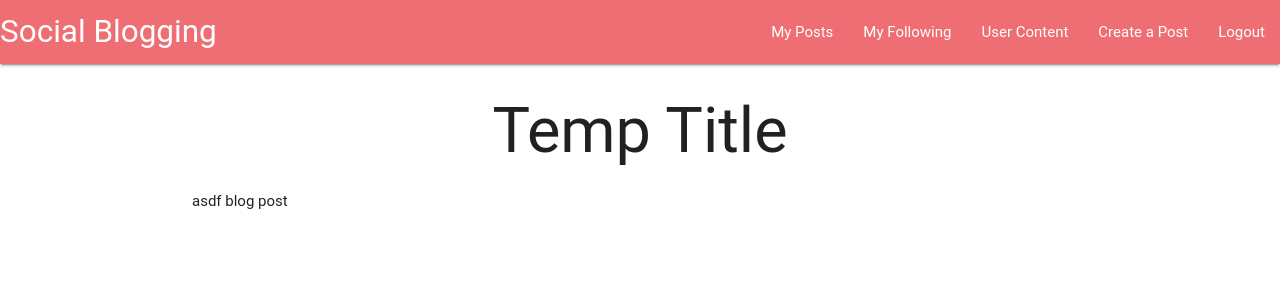
After one commit to Cuddlemuffin007/django_social, a Django app: page /post_details/2 in a window 1280 px wide. The commit adds this page. Shown: the top 300 px of the page. Run offline with Django 3.2, Linux system fonts and the light colour scheme; a user stored in the database is signed in; data comes from the database, SQL or seed files in the repository; both versions use the stored data as it was after the commit; some libraries are stand-ins or nearby versions; some web fonts are replaced.

Commit message:
added title to blog model, added basic css styling

```diff
--- a/blog_app/models.py
+++ b/blog_app/models.py
@@ -15,6 +15,7 @@ class UserProfile(models.Model):
 
 
 class Blog(models.Model):
+    title = models.CharField(max_length=20)
     body = models.TextField()
     created = models.DateTimeField(auto_now_add=True)
     user = models.ForeignKey('auth.User')
--- /dev/null
+++ b/blog_app/static/main.css
@@ -0,0 +1,12 @@
+.page-title {
+    text-align: center;
+}
+
+.headers {
+    font-weight: bold;
+    font-size: 1.2em;
+}
+
+.row, .row > .col {
+    text-align: center;
+}
--- a/blog_app/templates/base.html
+++ b/blog_app/templates/base.html
@@ -1,32 +1,51 @@
+{% load staticfiles %}
+
 <!DOCTYPE html>
 <html lang="en">
 <head>
     <meta charset="UTF-8">
     <title>Base HTML</title>
     <link rel="stylesheet" href="https://cdnjs.cloudflare.com/ajax/libs/materialize/0.97.5/css/materialize.min.css">
-
+    <link rel="stylesheet" href="{% static 'main.css' %}">
 </head>
 <body>
+{% if request.user.is_authenticated %}
   <nav>
     <div class="nav-wrapper">
-      <a href="#" class="brand-logo">Logo</a>
+      <a href="#" class="brand-logo">Social Blogging</a>
       <ul id="nav-mobile" class="right hide-on-med-and-down">
-        <li><a href="{% url 'login_view' %}">Login</a></li>
-        <li><a href="{% url 'logout_view' %}">Logout</a></li>
         <li><a href="{% url 'my_posts' %}">My Posts</a></li>
         <li><a href="{% url 'my_following_view' %}">My Following</a></li>
         <li><a href="{% url 'user_list_view' %}">User Content</a></li>
         <li><a href="{% url 'new_post' %}">Create a Post</a></li>
+        <li><a href="{% url 'logout_view' %}">Logout</a></li>
       </ul>
     </div>
   </nav>
+
+{% else %}
+      <nav>
+    <div class="nav-wrapper">
+      <a href="#" class="brand-logo">Social Blogging</a>
+      <ul id="nav-mobile" class="right hide-on-med-and-down">
+        <li><a href="{% url 'login_view' %}">Login</a></li>
+        <li><a href="{% url 'sign_up_view' %}">Sign Up</a></li>
+      </ul>
+    </div>
+  </nav>
+
+    <div class="container">
+        {% block index_content %}
+        {% endblock %}
+    </div>
+
+{% endif %}
 
   <div class="container">
       {% block content %}
       {% endblock %}
   </div>
 
-
     <script src="https://cdnjs.cloudflare.com/ajax/libs/materialize/0.97.5/js/materialize.min.js"></script>
 </body>
 </html>
--- /dev/null
+++ b/blog_app/templates/blog_app/blog_detail.html
@@ -0,0 +1,6 @@
+{% extends 'base.html' %}
+
+{% block content %}
+    <h1 class="page-title">{{ blog.title }}</h1>
+    <p>{{ blog.body }}</p>
+{% endblock %}
--- a/blog_app/views.py
+++ b/blog_app/views.py
@@ -4,7 +4,7 @@ from django.contrib.auth.models import User
 from django.core.urlresolvers import reverse
 from django.http import HttpResponseRedirect
 from django.shortcuts import render
-from django.views.generic import TemplateView, CreateView, ListView
+from django.views.generic import TemplateView, CreateView, ListView, DetailView
 
 from blog_app.models import UserProfile, Blog, Follower
 
@@ -14,7 +14,7 @@ class AppUserCreationForm(UserCreationForm):
 
 
 class Home(TemplateView):
-    template_name = 'index.html'
+    template_name = 'blog_app/post_list.html'
 
 
 class SignUpView(CreateView):
@@ -61,7 +61,7 @@ class BlogCreateView(CreateView):
 
 class MyPostsView(ListView):
     model = Blog
-    template_name = 'blog_app/my_post_list.html'
+    template_name = 'blog_app/post_list.html'
 
     def get_queryset(self):
         return Blog.objects.filter(user=self.request.user)
@@ -69,10 +69,14 @@ class MyPostsView(ListView):
 
 class BlogListView(ListView):
     model = Blog
-    template_name = 'blog_app/user_blog_list.html'
+    template_name = 'blog_app/post_list.html'
 
     def get_queryset(self):
         return Blog.objects.filter(user=self.kwargs['pk'])
+
+
+class PostDetailView(DetailView):
+    model = Blog
 
 
 class MyFollowingListView(ListView):
@@ -100,3 +104,11 @@ def follow_user(request, user_id):
         current_user.followers.add(Follower.objects.create(follower_name=user_to_follow.user))
 
     return HttpResponseRedirect('/my_posts')
+
+def unfollow_user(request, user_id):
+    follower_name = UserProfile.objects.get(user=user_id).user
+    user_to_unfollow = Follower.objects.filter(follower_name=follower_name)[0]
+    UserProfile.objects.get(user=request.user).followers.remove(user_to_unfollow)
+
+
+    return HttpResponseRedirect('/my_posts')
--- a/social_blog/settings.py
+++ b/social_blog/settings.py
@@ -121,4 +121,4 @@ USE_TZ = True
 
 STATIC_URL = '/static/'
 LOGIN_URL = '/login/'
-LOGIN_REDIRECT_URL = '/users/'
+LOGIN_REDIRECT_URL = '/'
--- a/social_blog/urls.py
+++ b/social_blog/urls.py
@@ -19,18 +19,19 @@ from django.contrib.auth import views as auth_views
 from django.contrib.auth.decorators import login_required
 
 from blog_app.views import Home, SignUpView, UserListView, BlogCreateView, BlogListView, \
-    MyPostsView, MyFollowingListView, follow_user
+    MyPostsView, MyFollowingListView, PostDetailView, follow_user, unfollow_user
 
 urlpatterns = [
     url(r'^admin/', admin.site.urls),
-    url(r'^$', Home.as_view(), name='home_view'),
     url(r'^login/', auth_views.login, name='login_view'),
     url(r'^logout/', auth_views.logout_then_login, name='logout_view'),
     url(r'^sign_up/', SignUpView.as_view(), name='sign_up_view'),
-    url(r'^users/$', UserListView.as_view(), name='user_list_view'),
+    url(r'^$', login_required(UserListView.as_view()), name='user_list_view'),
     url(r'^new_post/$', login_required(BlogCreateView.as_view()), name='new_post'),
     url(r'^my_posts/$', login_required(MyPostsView.as_view()), name='my_posts'),
+    url(r'^post_details/(?P<pk>\d+)$', login_required(PostDetailView.as_view()), name='post_details'),
     url(r'^user/(?P<pk>\d+)/posts/$', login_required(BlogListView.as_view()), name='user_post_list'),
-    url(r'^follow/(?P<user_id>\d+)$', follow_user, name='follow_user'),
+    url(r'^follow/(?P<user_id>\d+)$', login_required(follow_user), name='follow_user'),
+    url(r'^unfollow/(?P<user_id>\d+)$', unfollow_user, name='unfollow_user'),
     url(r'^my_following/$', login_required(MyFollowingListView.as_view()), name='my_following_view')
 ]
```
Also changed, not shown: blog_app/templates/blog_app/my_following_list.html (+8 -1 lines), blog_app/templates/blog_app/my_post_list.html (deleted, +0 -8 lines), blog_app/templates/blog_app/post_list.html (added, +15 -0 lines), blog_app/templates/blog_app/user_blog_list.html (deleted, +0 -8 lines), blog_app/templates/blog_app/userprofile_list.html (+21 -4 lines), blog_app/templates/index.html (+6 -25 lines), blog_app/migrations/0005_blog_title.py (added), db.sqlite3.
